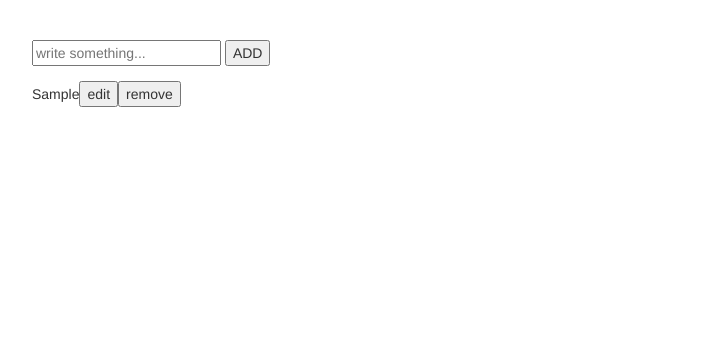
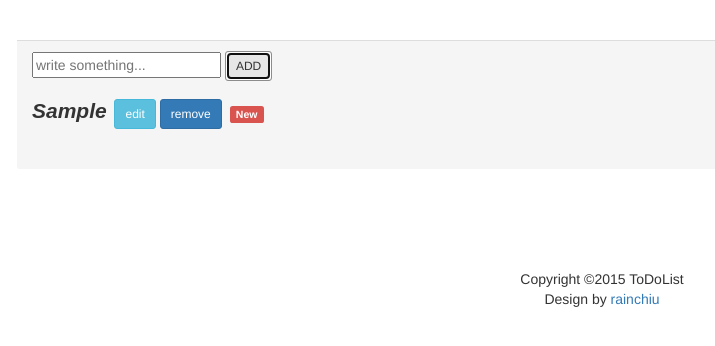
Before and after one commit to rainchiu/todolist-sample, a plain HTML site: page index.html in a window 1280 px wide. Both pictures are taken after typing "Sample" into the empty fields and a click on the button "ADD". Shown: the whole page, without its empty margins (38-753 px from the left). Drawn offline with nearby package versions, Linux system fonts and the light colour scheme.

Commit message:
modify css and bootstrap template

```diff
--- a/index.html
+++ b/index.html
@@ -10,10 +10,10 @@
   <link rel="stylesheet" href="main.css"/>
 </head>
 <body>
-<div class="container">
+<div class="panel-footer container">
   <div id="add" class="">
     <input type="text" name="todotxt" class="mytxt" placeholder="write something...">
-    <button id="addbtn">ADD</button>
+    <button id="addbtn" class="btn btn-default btn-sm">ADD</button>
   </div>
   <ul id="todo-list">
    <li>
@@ -23,5 +23,11 @@
   </ul>
 </div>
 <script src="main.js"></script>
+<footer class="container" style="margin-top: 100px;">
+  <p class="text-center">
+    Copyright ©2015 ToDoList <br>
+    Design by <a href="https://github.com/rainchiu/todolist-sample.git" target=_new>rainchiu</a>
+  </p>
+</footer>
 </body>
 </html>
--- a/main.css
+++ b/main.css
@@ -21,3 +21,9 @@ li.editing .edit{
 li.editing .display{
   display:none;
 }
+.fontsize{
+  font-size: 150%;
+  font-family: arial;
+  font-style: oblique;
+  font-weight: bold;
+}
--- a/main.js
+++ b/main.js
@@ -58,10 +58,17 @@ App.render = function(){
   html = "";
   for(var i=data.length-1; i>=0; i--){
     //add html string here
-     html += '<li>'+
-   '<div class="edit"><input value='+data[i]+'><button class="okbtn" value="'+i+'">ok</button></div>' +
-   '<div class="display"><span>'+data[i]+'</span><button class="editbtn" value="'+i+'">edit</button><button class="removebtn" value="'+i+'">remove</button></div>' +
-   '</li>';
+    if (i == data.length-1) {
+      html += '<li>'+
+     '<div class="edit"><input value='+data[i]+'><button class="btn btn-default btn-sm okbtn" value="'+i+'">ok</button></div>' +
+     '<div class="display"><span class="fontsize">'+data[i]+'</span>&nbsp;&nbsp;<button class="btn btn-info btn-sm editbtn" value="'+i+'">edit</button>&nbsp;<button class="btn btn-primary btn-sm removebtn" value="'+i+'">remove</button>&nbsp;&nbsp;<span class="label label-danger">New</span></div><br/>' +
+     '</li>';
+    }else{
+       html += '<li>'+
+     '<div class="edit"><input value='+data[i]+'><button class="btn btn-default btn-sm okbtn" value="'+i+'">ok</button></div>' +
+     '<div class="display"><span>'+data[i]+'</span>&nbsp;&nbsp;<button class="btn btn-info btn-sm editbtn" value="'+i+'">edit</button>&nbsp;<button class="btn btn-primary btn-sm removebtn" value="'+i+'">remove</button></div><br/>' +
+     '</li>';
+    }
   }
   $('ul').html(html);
 /* bind event */
```
